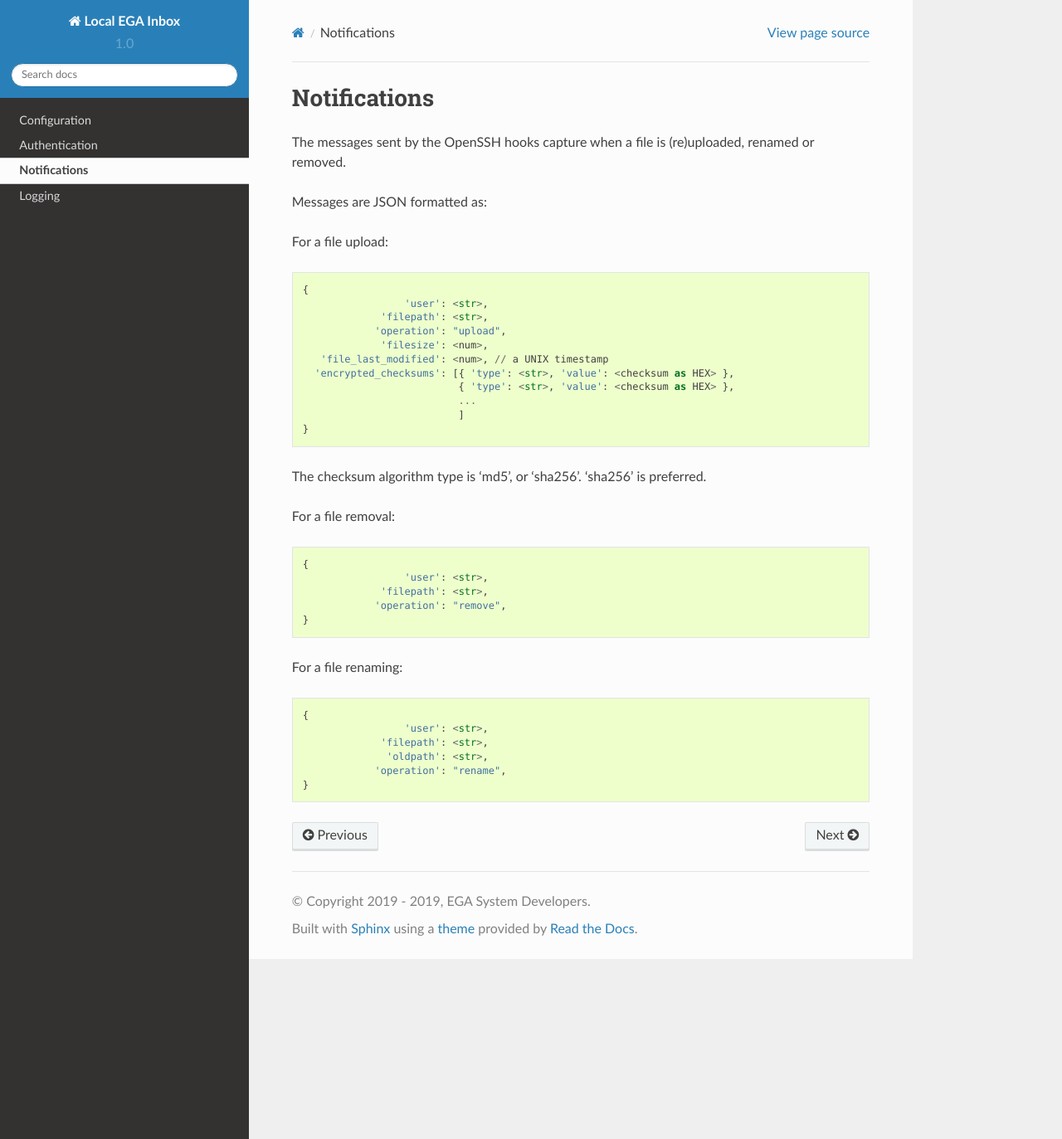
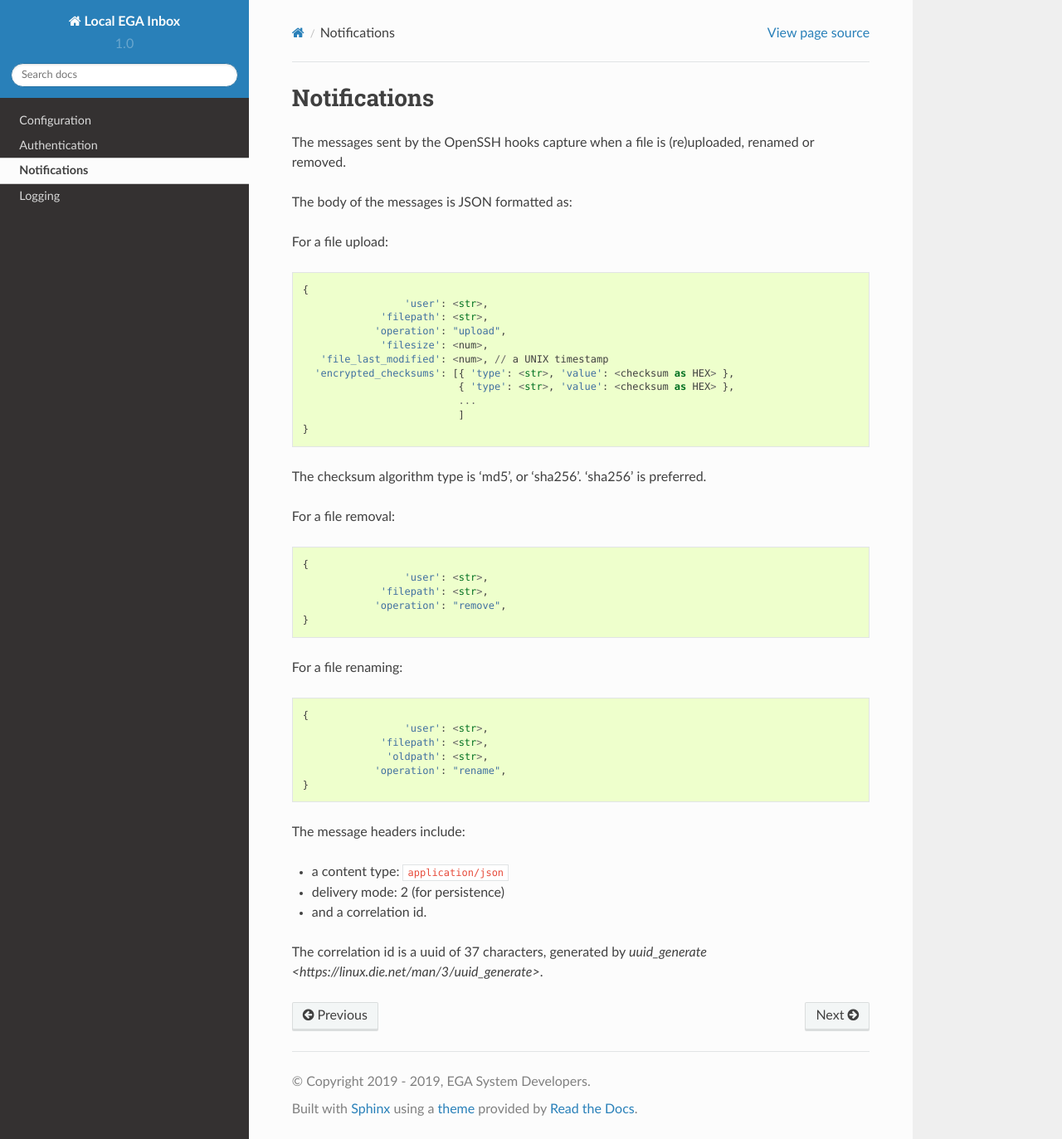
Before and after one commit to jbygdell/LocalEGA-inbox, a Sphinx documentation site: the page built from docs/notifications.rst, in a window 1280 px wide and 1373 px high. Shown: the whole window at 83% size. Built offline with Sphinx 7.4.7 and the Read the Docs theme 2.0.0, drawn with Linux system fonts in a browser that asks for light colours.

Commit message:
Adding info about the correlation id

```diff
--- a/docs/notifications.rst
+++ b/docs/notifications.rst
@@ -4,7 +4,7 @@ Notifications
 The messages sent by the OpenSSH hooks capture when a file is
 (re)uploaded, renamed or removed.
 
-Messages are JSON formatted as:
+The body of the messages is JSON formatted as:
 
 For a file upload:
 
@@ -45,3 +45,11 @@ For a file renaming:
                               'oldpath': <str>,
                             'operation': "rename",
 		}
+
+The message headers include:
+
+- a content type: ``application/json``
+- delivery mode: 2 (for persistence)
+- and a correlation id.
+
+The correlation id is a uuid of 37 characters, generated by `uuid_generate <https://linux.die.net/man/3/uuid_generate>`.
```
